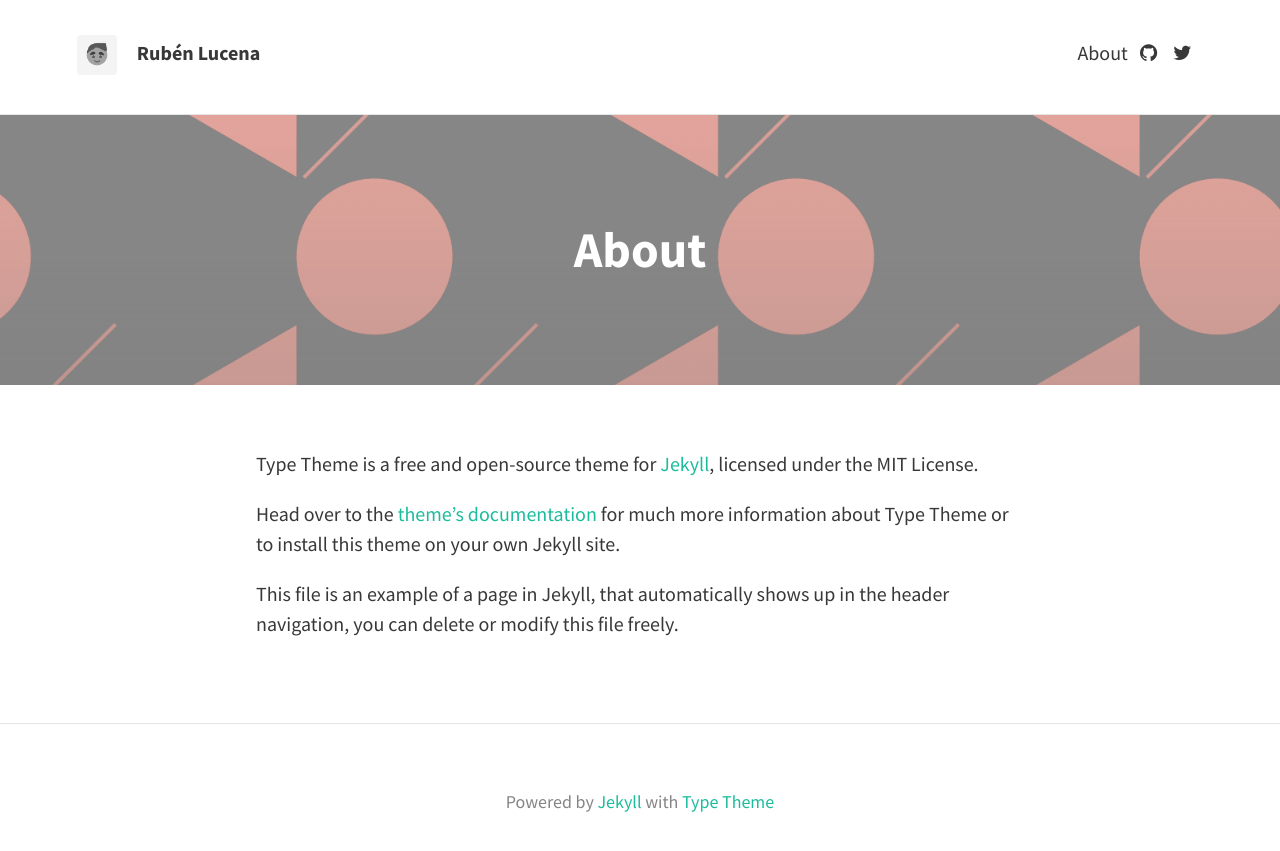
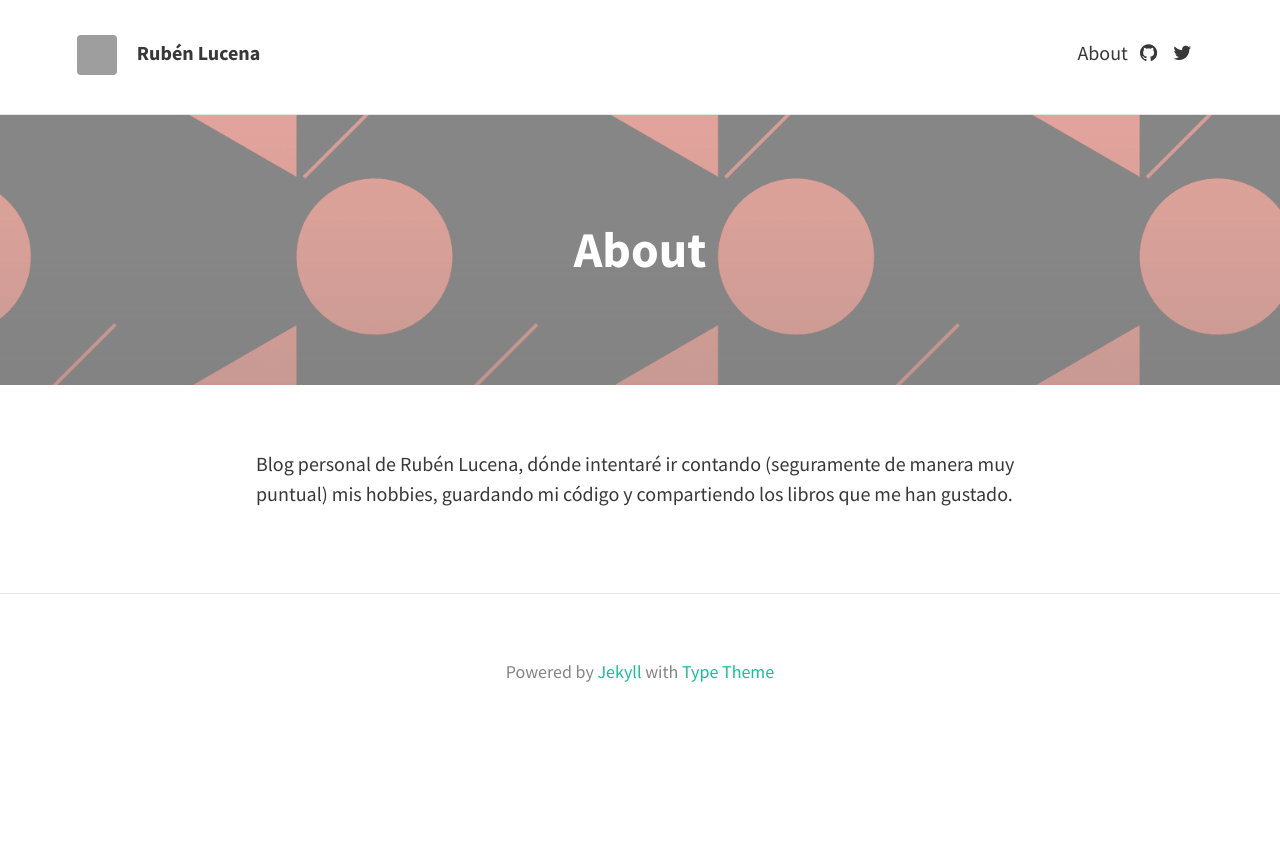
Before and after one commit to rubenlucena/rubenlucena.github.io, a Jekyll site: the page built from about.md, in a window 1280 px wide. Shown: the top 851 px of the page. Built offline with Jekyll 4.4.1, drawn with Linux system fonts in a browser that asks for light colours; nearby versions of some CDN libraries; grey boxes are pictures that could not be loaded.

Commit message:
about e intento de gravatar

```diff
--- a/_config.yml
+++ b/_config.yml
@@ -7,7 +7,7 @@ theme:
   # Meta
   title: Rubén Lucena
   avatar: avatar.png
-  gravatar: # email md5 hash
+  gravatar: ruben.lucena@gmail.com
   description: "Programación, gadgets, libros y juegos" # used by search engines
 
   # Header and footer text
@@ -35,7 +35,7 @@ theme:
   stack_exchange:  # full URL
   steam:
   tumblr:
-  twitter: "@rubenlr_"
+  twitter: "rubenlr_"
   wordpress:
   youtube:
 
--- a/about.md
+++ b/about.md
@@ -5,8 +5,4 @@ permalink: /about/
 feature-img: "img/sample_feature_img_2.png"
 ---
 
-Type Theme is a free and open-source theme for [Jekyll](http://jekyllrb.com/), licensed under the MIT License.
-
-Head over to the [theme's documentation](https://rohanchandra.github.io/project/type/) for much more information about Type Theme or to install this theme on your own Jekyll site.
-
-This file is an example of a page in Jekyll, that automatically shows up in the header navigation, you can delete or modify this file freely.
+Blog personal de Rubén Lucena, dónde intentaré ir contando (seguramente de manera muy puntual) mis hobbies, guardando mi código y compartiendo los libros que me han gustado.
```
